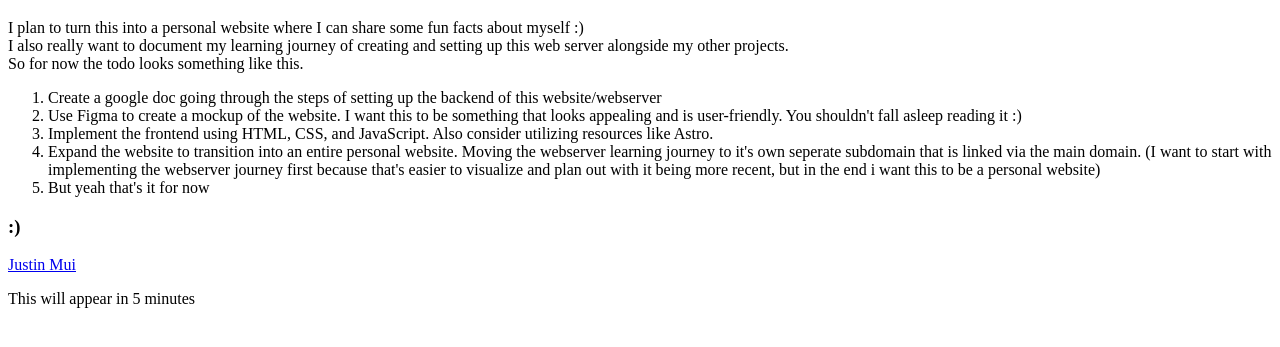
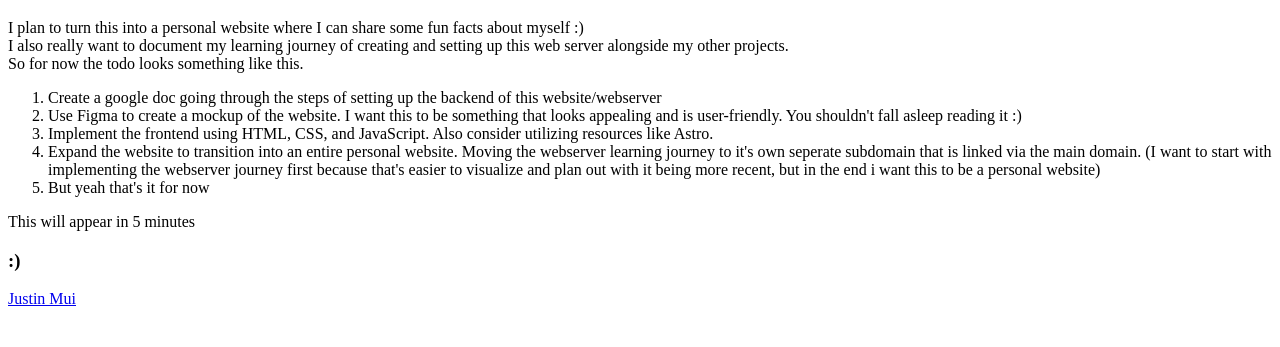
Before and after one commit to JustinM12345/my-personal-webserver-sitepages, a plain HTML site: page kobo-interns.xyz/public_html/index.html in a window 1280 px wide. Shown: the part 61-408 px from the top of the page. Drawn offline with Linux system fonts and the light colour scheme.

Commit message:
feat: testing

```diff
--- a/kobo-interns.xyz/public_html/index.html
+++ b/kobo-interns.xyz/public_html/index.html
@@ -19,12 +19,10 @@
             <li>Expand the website to transition into an entire personal website. Moving the webserver learning journey to it's own seperate subdomain that is linked via the main domain. (I want to start with implementing the webserver journey first because that's easier to visualize and plan out with it being more recent, but in the end i want this to be a personal website)</li>
             <li>But yeah that's it for now</li>
         </ol>
+        This will appear in 5 minutes
         <h3>:)</h3>
 
         <div class="badge-base LI-profile-badge" data-locale="en_US" data-size="medium" data-theme="light" data-type="VERTICAL" data-vanity="j2mui" data-version="v1"><a class="badge-base__link LI-simple-link" href="https://ca.linkedin.com/in/j2mui?trk=profile-badge">Justin Mui</a>
         </div>
-
-        <p>This will appear in 5 minutes</p>
-
     </body>
 </html>
```
